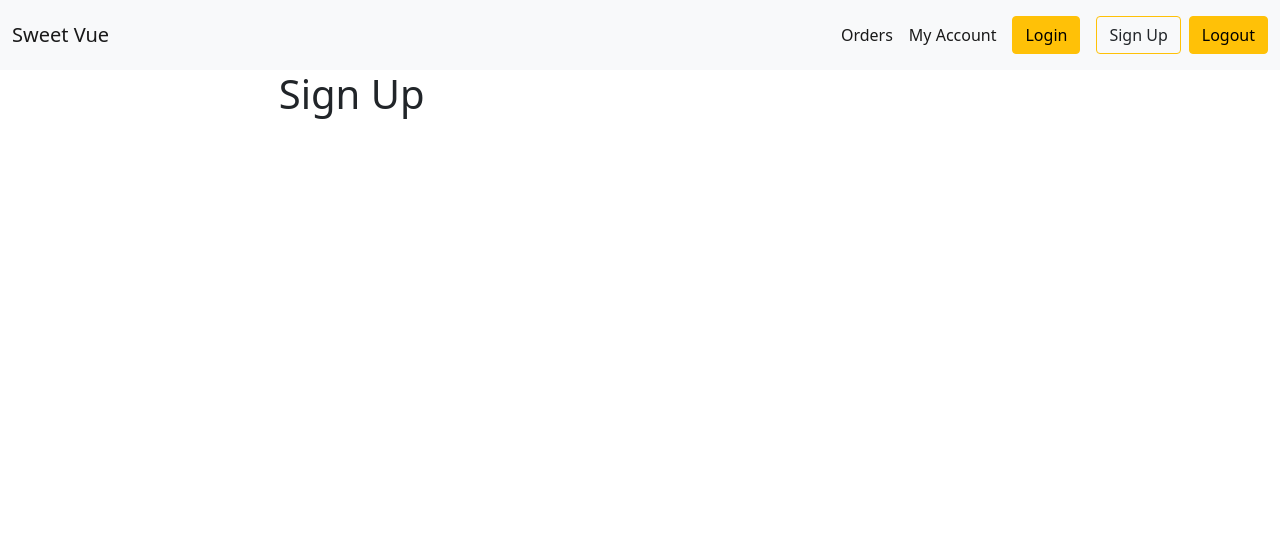
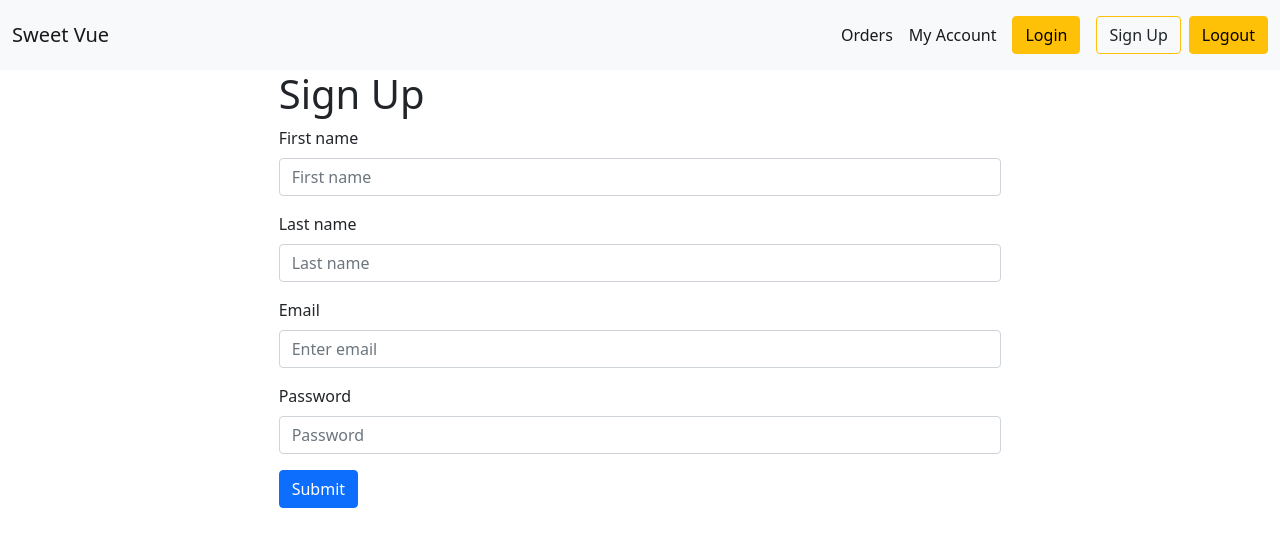
Before and after one commit to ESweet4/cis410-fa21-sweet-vue, a Vue app: page /signup in a window 1280 px wide. Shown: the top 546 px of the page. Built offline with nearby package versions, Linux system fonts and the light colour scheme.

Commit message:
13.2 11/18 11/30 axios, singup

```diff
--- a/package.json
+++ b/package.json
@@ -8,6 +8,7 @@
     "lint": "vue-cli-service lint"
   },
   "dependencies": {
+    "axios": "^0.24.0",
     "core-js": "^3.6.5",
     "save": "^2.4.0",
     "vue": "^3.0.0",
--- a/src/components/Login.vue
+++ b/src/components/Login.vue
@@ -1,6 +1,9 @@
 <template>
   <div>
     <h1>Login</h1>
+    <div v-if="this.$route.query.signupsuccess" class="alert alert-success">
+      Thanks for signing up, please log in now.
+    </div>
   </div>
 </template>
 
--- a/src/components/Signup.vue
+++ b/src/components/Signup.vue
@@ -1,11 +1,100 @@
 <template>
   <div>
     <h1>Sign Up</h1>
+    <form @submit.prevent="onSubmit">
+      <div class="mb-3">
+        <label for="fname-input" class="form-label">First name</label
+        ><input
+          type="text"
+          class="form-control"
+          id="fname-input"
+          required=""
+          placeholder="First name"
+          v-model="nameFirst"
+        />
+      </div>
+      <div class="mb-3">
+        <label for="lname-input" class="form-label">Last name</label
+        ><input
+          type="text"
+          class="form-control"
+          id="lname-input"
+          required=""
+          placeholder="Last name"
+          v-model="nameLast"
+        />
+      </div>
+      <div class="mb-3">
+        <label for="email-input" class="form-label">Email</label
+        ><input
+          type="email"
+          class="form-control"
+          id="email-input"
+          required=""
+          placeholder="Enter email"
+          v-model="email"
+        /><!---->
+        <small v-if="dupEmail" class="text-danger">
+          Please choose a different email</small
+        >
+      </div>
+      <div class="mb-3">
+        <label for="password-input" class="form-label">Password</label
+        ><input
+          type="password"
+          class="form-control"
+          id="password-input"
+          placeholder="Password"
+          required=""
+          v-model="password"
+        />
+      </div>
+      <button type="submit" class="btn btn-primary">Submit</button>
+      <p id="error-signup" class="text-danger">{{ errorMessage }}</p>
+    </form>
   </div>
 </template>
 
 <script>
-export default {};
+import axios from "axios";
+
+export default {
+  data() {
+    return {
+      nameFirst: "",
+      nameLast: "",
+      email: "",
+      password: "",
+      errorMessage: "",
+      dupEmail: false,
+    };
+  },
+  methods: {
+    onSubmit() {
+      // console.log("form submitted");
+      const myFormData = {
+        nameFirst: this.nameFirst,
+        nameLast: this.nameLast,
+        email: this.email,
+        password: this.password,
+      };
+      // console.log(myFormData);
+      axios
+        .post("/contacts", myFormData)
+        .then((myResponse) => {
+          console.log("the response", myResponse);
+          this.$router.replace("/login?signupsuccess=true");
+        })
+        .catch((myError) => {
+          if (myError.response.status === 409) {
+            this.dupEmail = true;
+          } else {
+            this.errorMessage = "Cannot sign you up, please try again later";
+          }
+        });
+    },
+  },
+};
 </script>
 
 <style></style>
--- a/src/main.js
+++ b/src/main.js
@@ -1,7 +1,10 @@
 import { createApp } from "vue";
 import App from "./App.vue";
+import axios from "axios";
 
 import myRouter from "./routes.js";
+
+axios.defaults.baseURL = "https://cis410-fa21-esweet.azurewebsites.net";
 
 const myApp = createApp(App);
 myApp.use(myRouter);
```
Also changed, not shown: 1 other file (tests, documents, lock files or other folders).
